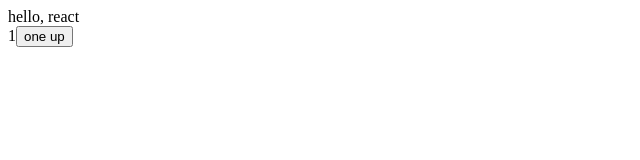
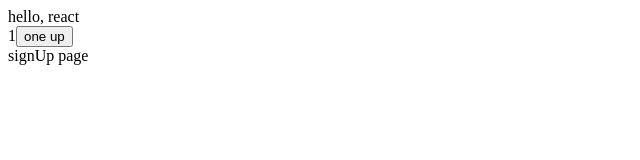
Before and after one commit to GDSC-Hongik/rental-system-mango-web, a React (Vite) app: page /sign-up in a window 1280 px wide. Shown: the top 160 px of the page, without its empty margins (0-640 px from the left). Built offline with nearby package versions, Linux system fonts and the light colour scheme.

Commit message:
router 설정

```diff
--- a/package.json
+++ b/package.json
@@ -7,6 +7,7 @@
 		"axios": "^1.7.2",
 		"react": "^18.3.1",
 		"react-dom": "^18.3.1",
+		"react-router-dom": "^6.25.1",
 		"web-vitals": "^2.1.4",
 		"zustand": "^4.5.4"
 	},
--- a/src/App.tsx
+++ b/src/App.tsx
@@ -1,3 +1,4 @@
+import Router from './routes';
 import ZustandTest from './simpleTest/ZustandTest';
 
 function App() {
@@ -7,6 +8,7 @@
 
 			{/* zustand 테스트를 위한 컴포넌트 */}
 			<ZustandTest />
+			<Router />
 		</>
 	);
 }
--- /dev/null
+++ b/src/pages/Login.tsx
@@ -0,0 +1,7 @@
+export default function Login() {
+	return (
+		<>
+			<div>login page</div>
+		</>
+	);
+}
--- /dev/null
+++ b/src/pages/MainPage.tsx
@@ -0,0 +1,7 @@
+export default function MainPage() {
+	return (
+		<>
+			<div>main page</div>
+		</>
+	);
+}
--- /dev/null
+++ b/src/pages/SignUp.tsx
@@ -0,0 +1,7 @@
+export default function SignUp() {
+	return (
+		<>
+			<div>signUp page</div>
+		</>
+	);
+}
--- /dev/null
+++ b/src/routes/index.tsx
@@ -0,0 +1,23 @@
+import Login from '@pages/Login';
+import MainPage from '@pages/MainPage';
+import SignUp from '@pages/SignUp';
+import { createBrowserRouter, RouterProvider } from 'react-router-dom';
+
+export default function Router() {
+	const router = createBrowserRouter([
+		{
+			path: '/',
+			element: <MainPage />,
+		},
+		{
+			path: '/login',
+			element: <Login />,
+		},
+		{
+			path: '/sign-up',
+			element: <SignUp />,
+		},
+	]);
+
+	return <RouterProvider router={router} />;
+}
```
Also changed, not shown: 1 other file (tests, documents, lock files or other folders).
